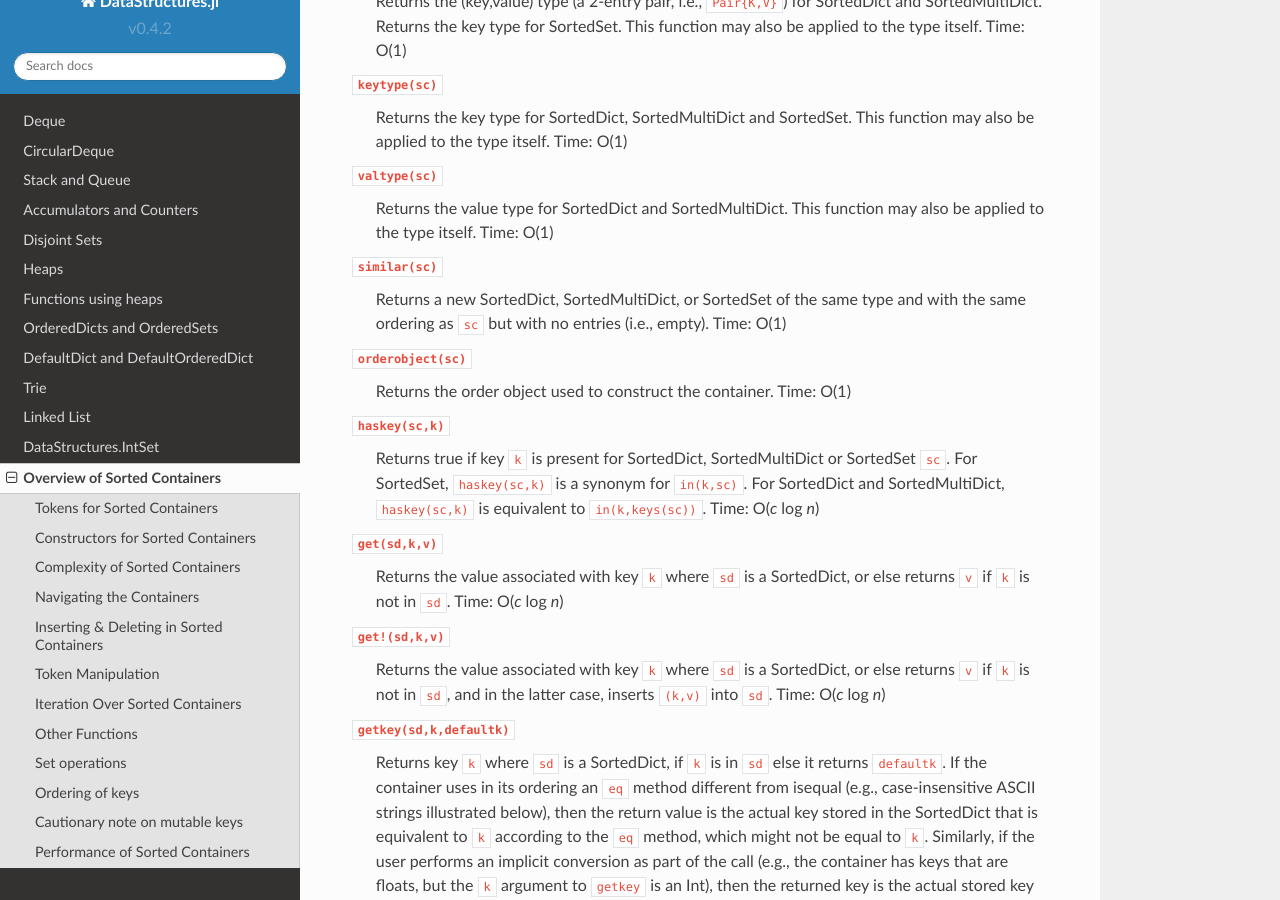
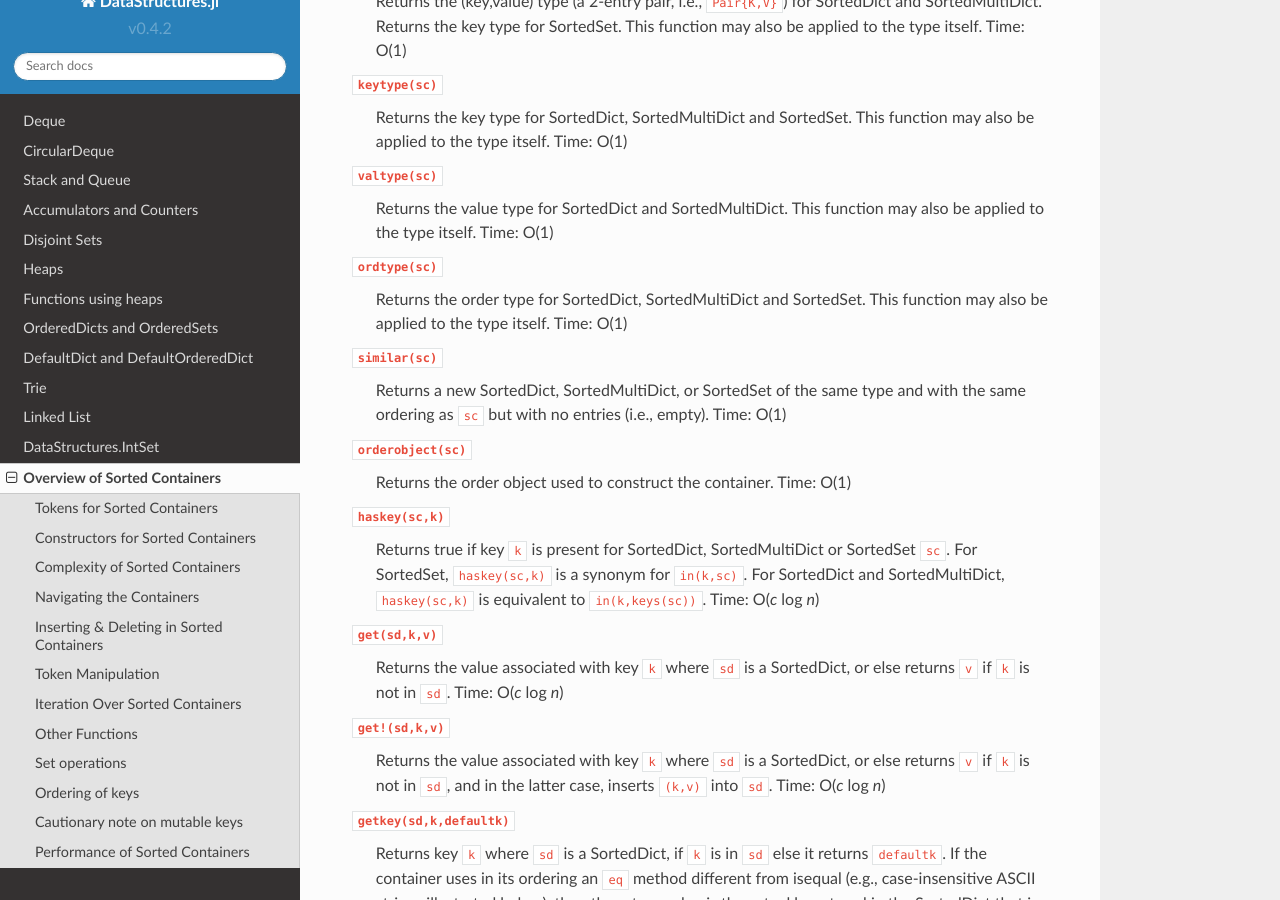
Before and after one commit to JuliaCollections/DataStructures.jl, a Sphinx documentation site: the page built from doc/source/sorted_containers.rst, in a window 1280 px wide and 900 px high, scrolled down 11944 px. Built offline with Sphinx 7.4.7 and the Read the Docs theme 2.0.0, drawn with Linux system fonts in a browser that asks for light colours; formulas are drawn with MathJax 3.

Commit message:
Added function ordtype for SortedDict, SortedMultiDict and SortedSet.
The function returns the type of the ordering parameter. Fixes #226

```diff
--- a/doc/source/sorted_containers.rst
+++ b/doc/source/sorted_containers.rst
@@ -751,7 +751,12 @@ Other Functions
   also be applied to the type itself.
   Time: O(1)
 
-
+``ordtype(sc)``
+  Returns the order type
+  for SortedDict, SortedMultiDict and SortedSet.
+  This function may
+  also be applied to the type itself.
+  Time: O(1)
 
 ``similar(sc)``
   Returns a new SortedDict, SortedMultiDict, or SortedSet
```
Also changed, not shown: 5 other files.
